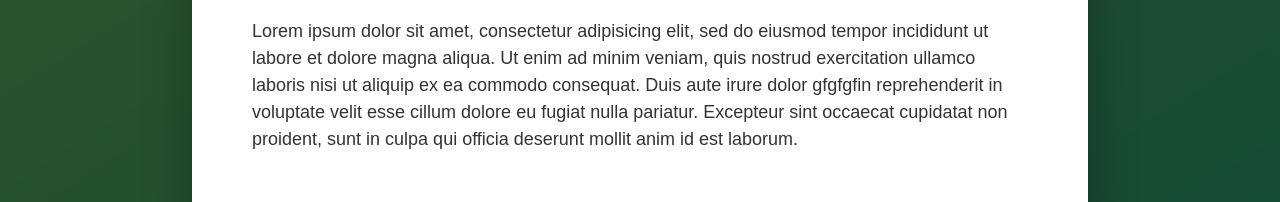
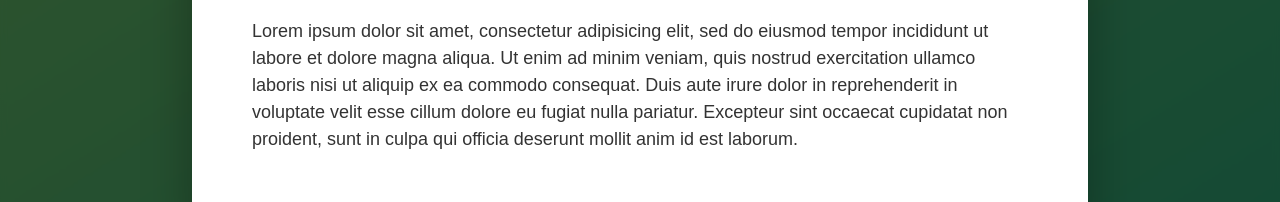
Before and after one commit to Arvind-Balan/DOM-Manipulated-Modal, a plain HTML site: page index.html in a window 1280 px wide. Both pictures are taken after a click on the button "Show modal 1". Shown: the part 344-546 px from the top of the page. Drawn offline with Linux system fonts and the light colour scheme.

Commit message:
Update index.html

```diff
--- a/index.html
+++ b/index.html
@@ -19,7 +19,7 @@
         Lorem ipsum dolor sit amet, consectetur adipisicing elit, sed do eiusmod
         tempor incididunt ut labore et dolore magna aliqua. Ut enim ad minim
         veniam, quis nostrud exercitation ullamco laboris nisi ut aliquip ex ea
-        commodo consequat. Duis aute irure dolor      gfgfgfin reprehenderit in voluptate
+        commodo consequat. Duis aute irure dolor in reprehenderit in voluptate
         velit esse cillum dolore eu fugiat nulla pariatur. Excepteur sint
         occaecat cupidatat non proident, sunt in culpa qui officia deserunt
         mollit anim id est laborum.
```
